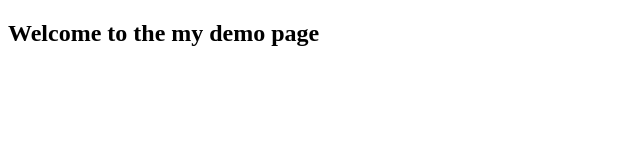
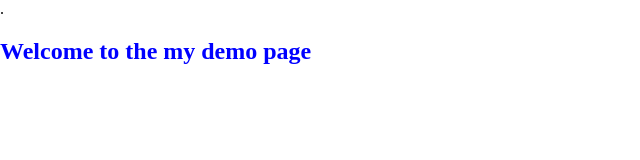
Before and after one commit to zsociety/z-generation, a plain HTML site: page Web/index.html in a window 1280 px wide. Shown: the whole page, without its empty margins (0-640 px from the left). Drawn offline with Linux system fonts and the light colour scheme.

Commit message:
New v.1.0

```diff
--- a/Web/css/main.css
+++ b/Web/css/main.css
@@ -2,3 +2,7 @@ body {
     margin: 0 auto;
     padding: 0;
 }
+
+h1 {
+    color: blue;
+}
--- a/Web/index.html
+++ b/Web/index.html
@@ -4,7 +4,8 @@
 <title>Demo Page</title>
 
 <head>
-
+    <!-- Load CSS styles -->
+    <link rel="stylesheet" type="text/css" href="./css/main.css">.
 </head>
 
 <body>
```
